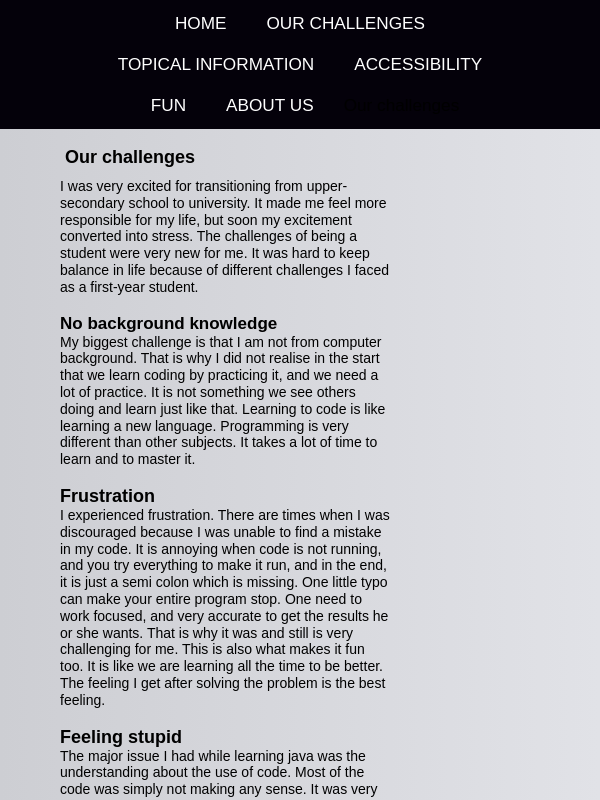
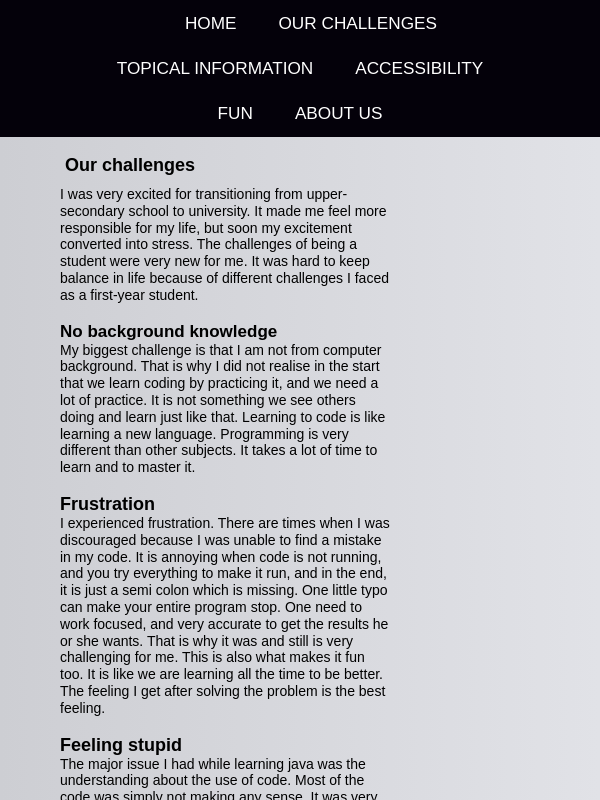
Before and after one commit to aebbing/final_assignment, a plain HTML site: page reflectionEssay.html in a window 600 px wide. Drawn offline with Linux system fonts and the light colour scheme.

Commit message:
experimenting with fun page

```diff
--- a/reflectionEssay.html
+++ b/reflectionEssay.html
@@ -10,22 +10,21 @@
 </head>
 
 <body>
-
-
   <nav aria-labelledby="mainmenulabel">
     <ul>
+      <li>
+        <span class="current">
+          <span class="visuallyHidden"> Current Page:</span>
+          Our challenges
+      </span>
+      </li>
       <li><a href="index.html">Home</a></li>
       <li><a href="reflectionEssay.html">Our challenges</a></li>
       <li><a href="information.html">Topical information</a></li>
       <li><a href="accessibility.html">Accessibility</a></li>
       <li><a href="fun.html">Fun</a></li>
       <li><a href="#about">About Us</a></li>
-      <li>
-        <span class="current">
-          <span class="visuallyhidden"> Current Page:</span>
-          Our challenges
-      </span>
-    </li>
+
     </ul>
   </nav>
 
--- a/styles/style.css
+++ b/styles/style.css
@@ -41,6 +41,36 @@ We need to check website on firefox too.
         max-width: 100%;
         margin: 0;
         padding: 3px;
+    }
+
+    /*for screen readers*/
+    .visuallyhidden{
+      position: absolute;
+      overflow: hidden;
+      height: 1px;
+      margin: 0;
+      padding: 0;
+      border: 0;
+    }
+
+    .current{
+        position: absolute;
+        overflow: hidden;
+        height: 1px;
+        margin: 0;
+        padding: 0;
+        border: 0;
+        left: 1px;
+    }
+
+    .visuallyHidden{
+        position: relative;
+        overflow: hidden;
+        height: 1px;
+        margin: 0;
+        padding: 0;
+        border: 0;
+        left: 1px;
     }
 
     ul{
@@ -264,11 +294,11 @@ We need to check website on firefox too.
         max-width: 100%;
         margin: 0 auto;
         padding: 3px;
-}
+    }
 
     /*for screen readers*/
     .visuallyhidden{
-        position: fixed;
+        position: absolute;
         overflow: hidden;
         height: 1px;
         margin: 0;
@@ -276,14 +306,36 @@ We need to check website on firefox too.
         border: 0;
     }
 
+    .current{
+        position: absolute;
+        overflow: hidden;
+        height: 1px;
+        margin: 0;
+        padding: 0;
+        border: 0;
+        left: 1px;
+    }
+
+    .visuallyHidden{
+        position: relative;
+        overflow: hidden;
+        height: 1px;
+        margin: 0;
+        padding: 0;
+        border: 0;
+        left: 1px;
+    }
+
+    /*list inside nav for accessibilty*/
     ul{
         display: flex;
         flex-flow: row wrap;
         justify-content: start;
-        column-gap: 0;
+        column-gap: 2px;
+        row-gap: 4px;
         list-style: none;
         margin: 0 auto;
-        padding: 0;
+        padding: 0 auto;
         max-width: 80%;
 
         /* adding these two lines for internet explorer as flex-justify content does not work*/
@@ -511,6 +563,26 @@ We need to check website on firefox too.
         border: 0;
     }
 
+    .current{
+        position: absolute;
+        overflow: hidden;
+        height: 1px;
+        margin: 0;
+        padding: 0;
+        border: 0;
+        left: 1px;
+    }
+
+    .visuallyHidden{
+        position: relative;
+        overflow: hidden;
+        height: 1px;
+        margin: 0;
+        padding: 0;
+        border: 0;
+        left: 1px;
+    }
+
     ul{
         display: flex;
         flex-flow: row wrap;
@@ -680,8 +752,8 @@ We need to check website on firefox too.
 
     footer {
         background-color: #04010a;
-        /*position: relative;*/
-        display: border-box;
+        /*position: relative;
+        display: border-box;*/
         height: 90px;
         width: 100%;
         margin: 0;
--- a/styles/style2.css
+++ b/styles/style2.css
@@ -12,13 +12,16 @@
 
 
     body {
-        background-color: black;
+        background-color: rgb(22, 4, 22);
         scroll-behavior: smooth;
         max-width: 100%;
-        height: 100%;
+        min-height: 100vh;
         margin: 0;
         border: 0;
         padding: 0;
+        display: grid;
+        grid-template-columns:auto;
+        grid-template-rows: auto 1fr auto;
     }
 
 
@@ -30,6 +33,36 @@
         max-width: 100%;
         margin: 0;
         padding: 3px;
+    }
+
+      /*for screen readers*/
+      .visuallyhidden{
+        position: absolute;
+        overflow: hidden;
+        height: 1px;
+        margin: 0;
+        padding: 0;
+        border: 0;
+    }
+
+    .current{
+        position: absolute;
+        overflow: hidden;
+        color: white;
+        height: 1px;
+        margin: 0;
+        padding: 0;
+        border: 0;
+
+    }
+
+    .visuallyHidden{
+        position: relative;
+        overflow: hidden;
+        height: 1px;
+        margin: 0;
+        padding: 0;
+        border: 0;
     }
 
     ul{
@@ -70,10 +103,9 @@
     }
 
     footer {
-        background-color: #04010a;
-        position: relative;
-        height: 100%;
+        background-color: #3c0147;
         max-width: 100%;
+        min-height:50px;
         margin-top: 0;
         bottom: 0;
         right: 0;
@@ -89,8 +121,6 @@
         margin: 0 auto;
         padding: 0 auto;
     }
-
-
 }
 
 
@@ -107,9 +137,9 @@
     }
 
     /* Using viewport units for fonts to make text auto resize and stay maximum inside purple background for readability*/
-    html,
     body{
         scroll-behavior: smooth;
+        background-color: rgb(12, 0, 12);
         max-width: 100%;
         margin: 0;
         top: 0;
@@ -117,6 +147,9 @@
         bottom: 0;
         left: 0;
         height: 100vh;
+        display: grid;
+        grid-template-columns:auto;
+        grid-template-rows: auto 1fr auto;
     }
 
     /* Navigation bar */
@@ -145,12 +178,22 @@
 
     .current{
         position: absolute;
-        /* overflow: hidden; */
+        overflow: hidden;
+        color: white;
         height: 1px;
         margin: 0;
         padding: 0;
         border: 0;
 
+    }
+
+    .visuallyHidden{
+        position: relative;
+        overflow: hidden;
+        height: 1px;
+        margin: 0;
+        padding: 0;
+        border: 0;
     }
 
     ul{
@@ -193,9 +236,49 @@
         transition: all 0.75s ease;
     }
 
+    /*neon styling*/
+
+    h1 {
+        margin-top: 7%;
+        margin-left: 5%;
+        font-size: calc(0.85em + 2vw);
+    }
+
+    div {
+        width: 10px;
+        height: 10px;
+        margin-left: 0;
+        margin-top: 10%;
+        background-color: red;
+        animation-name: box;
+        animation-duration: 8s;
+      }
+
+    @keyframes box {
+        0%   {background-color: red;}
+        25%  {background-color: rgb(179, 179, 17);}
+        50%  {background-color: rgb(25, 25, 139);}
+        100% {background-color: rgb(27, 114, 27);}
+      }
+
+
+    .neonText {
+        color: #fff;
+        text-shadow:
+            0 0 7px #fff,
+            0 0 10px #fff,
+            0 0 21px #fff,
+            0 0 42px #0fa,
+            0 0 82px #0fa,
+            0 0 92px #0fa,
+            0 0 102px #0fa,
+            0 0 151px #0fa;
+    }
+
+
 
     footer {
-        background-color: #04010a;
+        background-color: #3c0147;
         position: relative;
         height: 100%;
         max-width: 100%;
@@ -229,37 +312,58 @@
     }
 
     /* Using viewport units for fonts to make text auto resize and stay maximum inside purple background for readability*/
-    html,
     body{
         scroll-behavior: smooth;
-        font-family: "Arial", Helvetica, sans-serif;
+        font-family: "Arial", Helvetica, sans-serif; /*we can change font styles*/
         font-size: calc(10px + 1vw);
         max-width: 100%;
+        min-height: 100vh;
         margin: 0;
         top: 0;
         right: 0;
         bottom: 0;
         left: 0;
         display: grid;
-        grid-template-columns: auto;
+        grid-template-columns:auto;
         grid-template-rows: auto 1fr auto;
-        max-width: 100%;
-        height: 100vh;
+
     }
 
     /* Navigation bar */
     nav{
-        background-color: #04010a;
+        background-color: #3c0147;
         position: sticky;
         text-align: center;
         width: 100%;
+
         margin: 0 auto;
         padding: 3px;
     }
 
-    /*https://snook.ca/archives/html_and_css/hiding-content-for-accessibility used style guide from here for screen readers*/
+    /* For screen readers*/
     .visuallyhidden{
         position: absolute;
+        overflow: hidden;
+        height: 1px;
+        margin: 0;
+        padding: 0;
+        border: 0;
+    }
+
+
+    .current{
+        position: absolute;
+        overflow: hidden;
+        color: white;
+        height: 1px;
+        margin: 0;
+        padding: 0;
+        border: 0;
+
+    }
+
+    .visuallyHidden{
+        position: relative;
         overflow: hidden;
         height: 1px;
         margin: 0;
@@ -303,20 +407,47 @@
     li a:hover{
         transition: all 0.75s ease;
         background-color: rgba(255, 255, 255, 0.521);
-        color: #04010a;
+        color: white;
         font-weight: 400;
         box-shadow: 0 0 10px white;
         border-radius: 15px;
     }
 
+/*
+    .lines {
+        display: block;
+        color: turquoise;
+        margin-right: auto;
+        margin-left: auto;
+        overflow: hidden;
+        border-style: inset;
+        border-width: 1px;
+        width: 60%;
+    }
+
+    .neonLines {
+        color: #59c1fe;
+        position: fixed;
+        width: 100vw;
+        height: 4em;
+        background: linear-gradient(rgba(color, 0.2) 20%, color 40%, color 60%, rgba(color, 0.2) 80%);
+        background-size: 1px 0.5em;
+        box-shadow: 0 0 1em rgba(color, 0.4);
+        transform: translateY(-1em);
+        left: 0;
+      }*/
+
+
+
+
+
 
     footer {
-        background-color: #04010a;
-        /*position: relative;*/
-        display: border-box;
-        height: 90px;
+        background-color: #3c0147;
+        position: relative;
+        min-height:50px;
         width: 100%;
-        margin: 0;
+        margin-top: auto;
         bottom: 0;
         padding: 20px 20px 20px 20px;
     }
```
Also changed, not shown: Accessibility.html (+6 -1 lines), fun.html (+22 -6 lines), information.html (+6 -6 lines).
